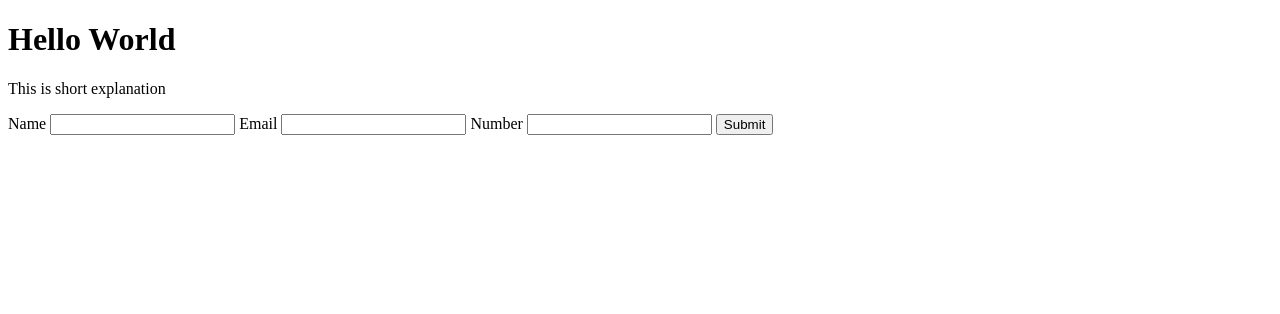
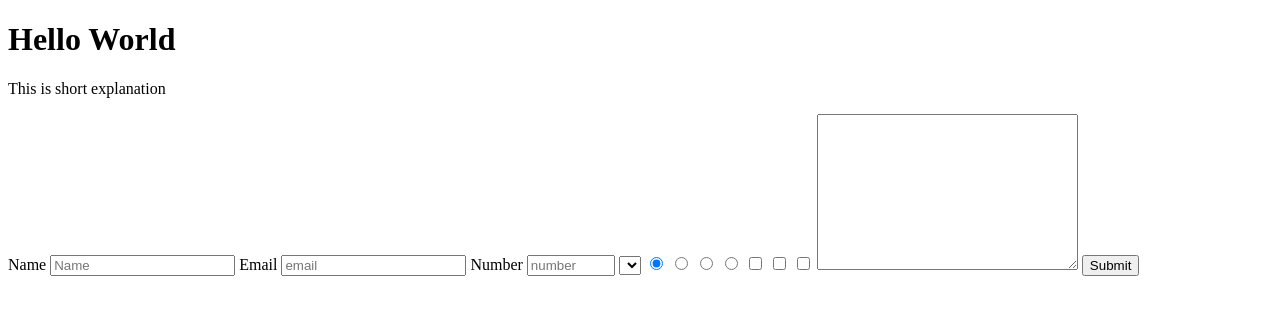
Before and after one commit to NelsonAraujo93/NelsonAndChristianChallenge, a plain HTML site: page index.html in a window 1280 px wide. Drawn offline with Linux system fonts and the light colour scheme.

Commit message:
html completed

```diff
--- a/index.html
+++ b/index.html
@@ -13,14 +13,27 @@
     <p id="description">This is short explanation</p>
 
     <form action="" id="survey-form">
-        <label>Name</label>
-        <input type="text" id="name" required>
-        <label>Email</label>
-        <input type="email" id="email" required>
-        <label>Number</label>
-        <input type="number" id="number" required>
+        <label id="name-label">Name</label>
+        <input type="text" id="name" placeholder="Name" required>
+        <label id="email-label">Email</label>
+        <input type="email" id="email" placeholder="email" required>
+        <label id="number-label">Number</label>
+        <input type="number" placeholder="number" id="number" min="0" max="999999" required>
+        <select name="menu" id="dropdown">
+          <option value=""></option>
+          <option value=""></option>
+          <option value=""></option>
+        </select>
+        <input type="radio" name="radio" checked value="radio-botton1">
+        <input type="radio" name="radio" value="radio=botton2">
+        <input type="radio" name="radio" value="radio=botton3">
+        <input type="radio" name="radio" value="radio=botton4">
+        <input type="checkbox" value="checkbox1">
+        <input type="checkbox" value="checkbox2">
+        <input type="checkbox" value="checkbox3">
+        <textarea name="" id="" cols="30" rows="10"></textarea>
+        <input id="submit" type="submit">
 
-        <input type="submit">
     </form>
     <!--
 
```
